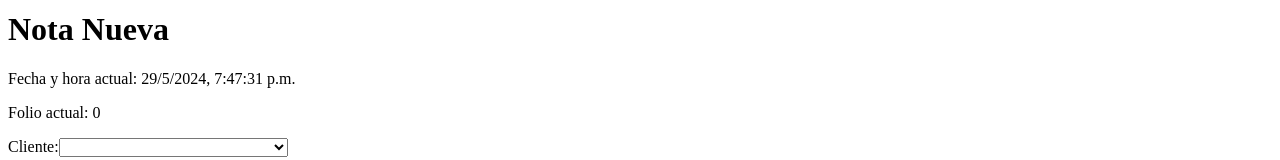
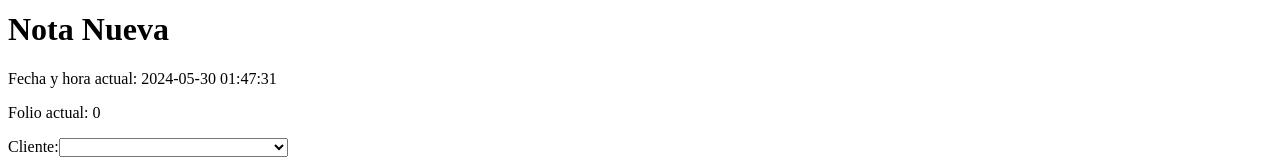
Before and after one commit to YadimirCovBel/kwPeoy02, an Angular app in the folder proyLavanderia02/: page /nota-nueva in a window 1280 px wide. Shown: the part 179-339 px from the top of the page. Built offline with nearby package versions, Linux system fonts and the light colour scheme.

Commit message:
we change the actualizarFechaHora to be compartible with enviar datos of the website

```diff
--- a/proyLavanderia02/src/app/nota-nueva/nota-nueva.component.ts
+++ b/proyLavanderia02/src/app/nota-nueva/nota-nueva.component.ts
@@ -35,7 +35,9 @@ export class NotaNuevaComponent {
     // Método para actualizar la fecha y hora en tiempo real
     actualizarFechaHora() {
       const fechaUTC = new Date();
-      this.fechaNota = fechaUTC.toLocaleString('es-MX', { timeZone: 'America/Mexico_City' });
+      const offset = fechaUTC.getTimezoneOffset() * 60000;//get timezone
+      const localISOTime = (new Date(fechaUTC.getTime() - offset)).toISOString().slice(0, -1);
+      this.fechaNota = localISOTime.replace('T', ' ').replace(/\..+/, '');
     }
 
     // Método para incrementar el folio cada vez que se agrega un servicio
```
